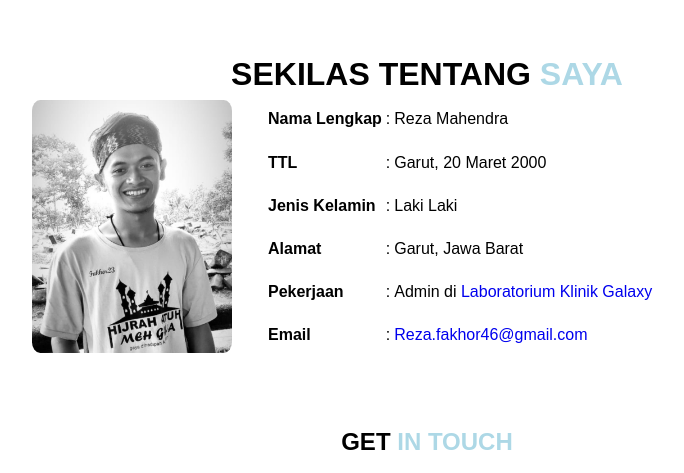
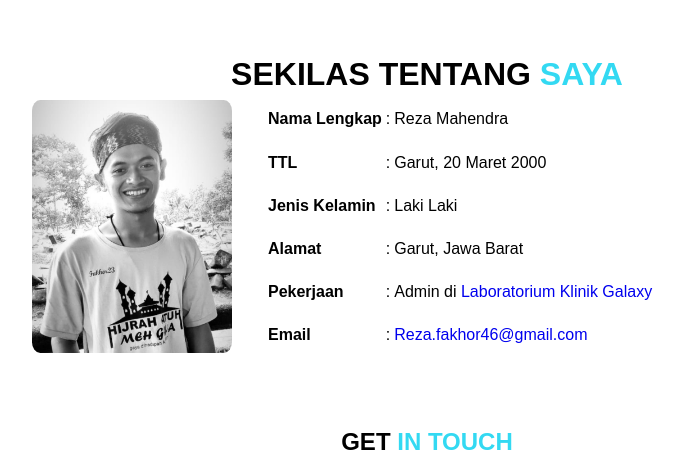
Before and after one commit to rezafakhor/biodata, a plain HTML site: page index.html in a window 1280 px wide. Shown: the top 473 px of the page, without its empty margins (213-897 px from the left). Drawn offline with Linux system fonts and the light colour scheme; grey boxes are pictures that could not be loaded.

Commit message:
Update index.html

```diff
--- a/index.html
+++ b/index.html
@@ -21,7 +21,7 @@
             text-align: center;
         }
         span {
-            color: #add8e6;
+            color: #33d9f2;
         }
     </style>
 </head>
```
